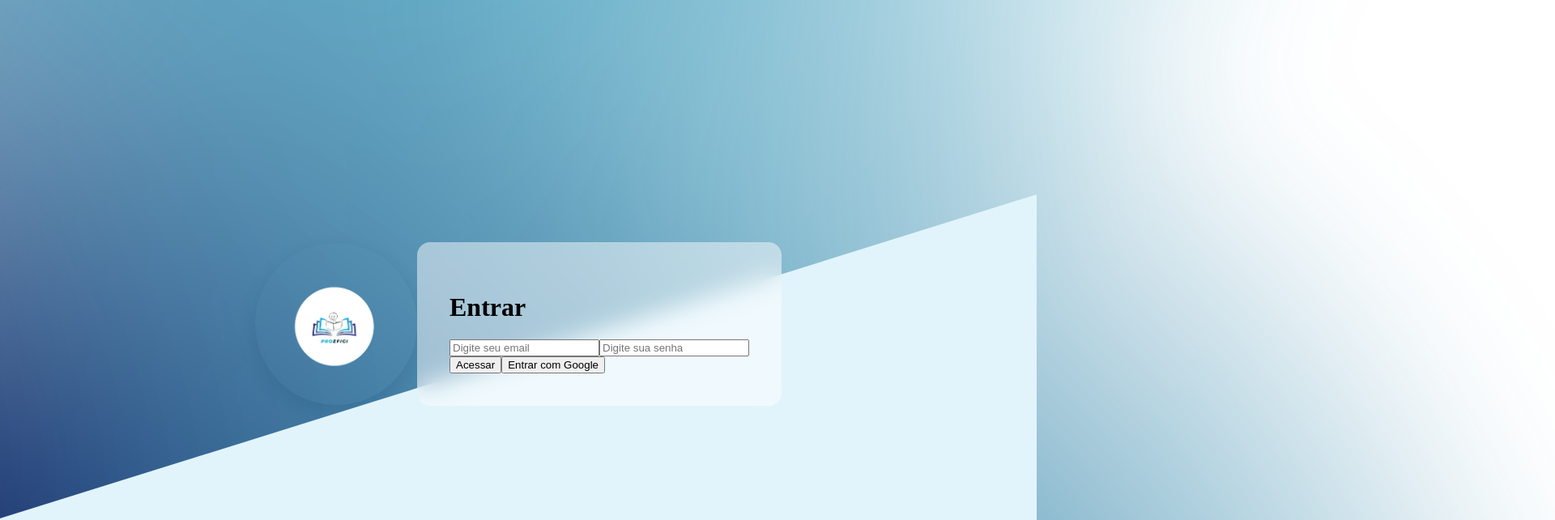
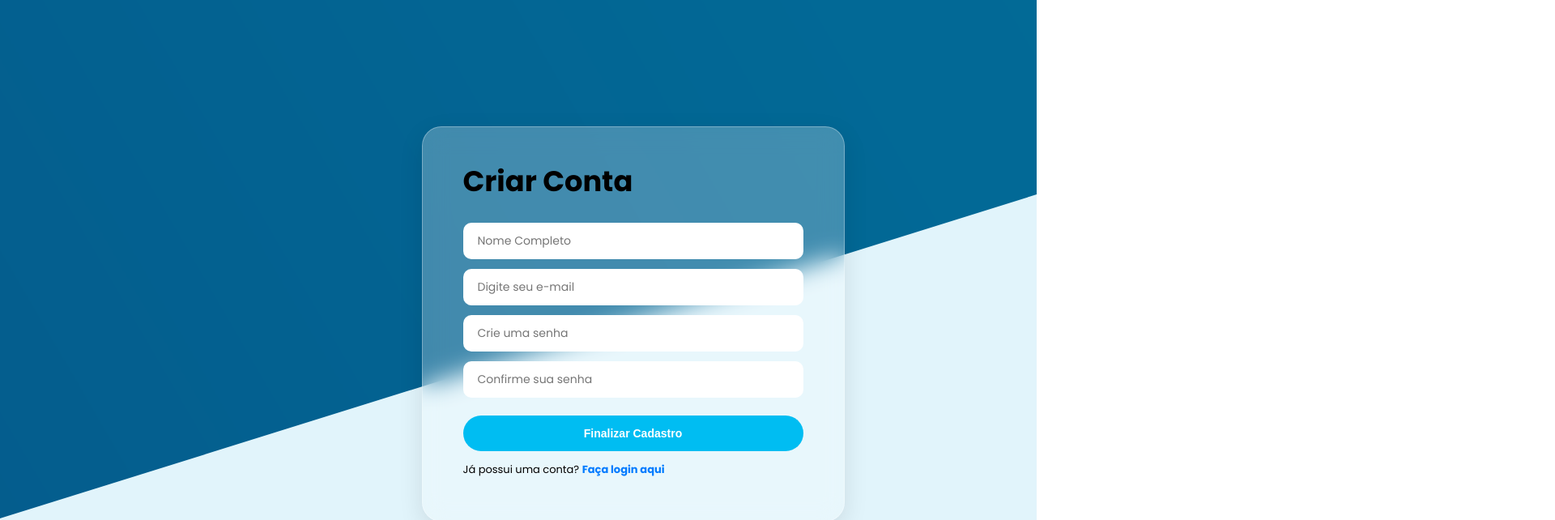
Before and after one commit to santtonas/proefigi, a React (Vite) app in the folder proefigi/: page /cadastro in a window 1280 px wide. Shown: the top 642 px of the page at 81% size, 1920 px wide, since content can reach past the window. Built offline with nearby package versions, Linux system fonts and the light colour scheme; the HTML template or start-up script is replaced by a standard one.

Commit message:
estilização da pagina de login e adição da dela de cadastro

```diff
--- a/package.json
+++ b/package.json
@@ -2,6 +2,7 @@
   "dependencies": {
     "@tsparticles/engine": "^3.9.1",
     "@tsparticles/react": "^3.0.0",
+    "react-router-dom": "^7.13.2",
     "react-tsparticles": "^2.12.2",
     "tsparticles": "^3.9.1",
     "tsparticles-engine": "^2.12.0",
--- a/proefigi/package.json
+++ b/proefigi/package.json
@@ -11,7 +11,8 @@
   },
   "dependencies": {
     "react": "^19.2.0",
-    "react-dom": "^19.2.0"
+    "react-dom": "^19.2.0",
+    "react-router-dom": "^7.13.2"
   },
   "devDependencies": {
     "@eslint/js": "^9.39.1",
--- a/proefigi/src/App.tsx
+++ b/proefigi/src/App.tsx
@@ -1,7 +1,19 @@
-import Login from "./pages/Login"
+import { BrowserRouter as Router, Routes, Route } from "react-router-dom";
+import Login from "./pages/Login";
+import Cadastro from "./pages/Cadastro"; // O nome deve ser igual ao do arquivo
 
 function App() {
-  return <Login />
+  return (
+    <Router>
+      <Routes>
+        {/* O path "/" é a página inicial (Login) */}
+        <Route path="/" element={<Login />} />
+
+        {/* O path "/cadastro" é onde sua nova tela vai morar */}
+        <Route path="/cadastro" element={<Cadastro />} />
+      </Routes>
+    </Router>
+  );
 }
 
-export default App
+export default App;
--- /dev/null
+++ b/proefigi/src/pages/Cadastro.tsx
@@ -0,0 +1,38 @@
+import React from 'react';
+import "../styles/cadastro.css"
+import logo from "../img/icoproefigi.png";
+import { Link } from "react-router-dom";
+
+const Cadastro: React.FC = () => {
+  return (
+    <div className="container-register">
+      {/* Opcional: Se quiser manter o logo flutuando como no login */}
+      <div className="logo-register">
+        <img src={logo} alt="Logo Proefigi" />
+      </div>
+
+      <div className="overlay"></div>
+
+      <div className="register-card">
+        <h1>Criar Conta</h1>
+
+        <form className="register-form">
+          <input type="text" placeholder="Nome Completo" />
+          <input type="email" placeholder="Digite seu e-mail" />
+          <input type="password" placeholder="Crie uma senha" />
+          <input type="password" placeholder="Confirme sua senha" />
+
+          <button type="submit" className="btn-register">
+            Finalizar Cadastro
+          </button>
+        </form>
+
+        <p className="footer-text">
+             Já possui uma conta? <Link to="/">Faça login aqui</Link>
+      </p>
+      </div>
+    </div>
+  );
+};
+
+export default Cadastro;
--- a/proefigi/src/pages/Login.tsx
+++ b/proefigi/src/pages/Login.tsx
@@ -30,6 +30,10 @@ export default function Login() {
           </button>
         </div>
 
+<p className="footer-text">
+          Não tem uma conta? <a href="/cadastro">Cdastre-se aqui</a>
+        </p>
+
       </div>
 
     </div>
--- /dev/null
+++ b/proefigi/src/styles/cadastro.css
@@ -0,0 +1,123 @@
+@import url('https://fonts.googleapis.com/css2?family=Poppins:wght@300;400;600;700&display=swap');
+
+/* REUTILIZANDO A ESTRUTURA DE FUNDO ANIMADO */
+.container-register {
+  width: 100vw;
+  height: 100vh;
+  display: flex;
+  justify-content: center;
+  align-items: center;
+  position: relative;
+  overflow: hidden;
+  font-family: 'Poppins', sans-serif;
+}
+
+/* O fundo animado (copiado do login para manter a identidade) */
+.container-register::before {
+  content: "";
+  position: absolute;
+  width: 300%;
+  height: 300%;
+  top: -100%;
+  left: -100%;
+  background:
+    linear-gradient(-45deg, #101157, #026996, #0a82aa),
+    radial-gradient(circle at 30% 30%, rgba(10,130,170,0.6), transparent 50%),
+    radial-gradient(circle at 70% 60%, rgba(2,105,150,0.6), transparent 50%),
+    radial-gradient(circle at 50% 80%, rgba(16,17,87,0.6), transparent 50%);
+  background-size: 400% 400%;
+  animation: moveBg 20s ease-in-out infinite;
+  z-index: 0;
+  filter: blur(100px);
+}
+
+/* CARD DE CADASTRO (Ajustado para mais campos) */
+.register-card {
+  position: relative;
+  z-index: 5;
+  background: rgba(255, 255, 255, 0.25);
+  backdrop-filter: blur(15px);
+  -webkit-backdrop-filter: blur(15px);
+
+  padding: 40px 50px;
+  width: 420px; /* Um pouco mais largo que o login */
+  border-radius: 24px;
+  border: 1px solid rgba(255, 255, 255, 0.3);
+  box-shadow: 0 10px 30px rgba(0, 0, 0, 0.1);
+
+  display: flex;
+  flex-direction: column;
+}
+
+.register-card h1 {
+  font-weight: 700;
+  font-size: 2.2rem;
+  margin-bottom: 25px;
+  color: #000;
+  margin-top: 0;
+}
+
+/* INPUTS ESPECÍFICOS DO CADASTRO */
+.register-card input {
+  width: 100%;
+  padding: 12px 18px;
+  margin-bottom: 12px; /* Espaçamento menor para caber tudo */
+  border: none;
+  border-radius: 10px;
+  background-color: #fff;
+  font-size: 14px;
+  outline: none;
+  box-sizing: border-box;
+  font-family: 'Poppins', sans-serif;
+}
+
+/* BOTÃO DE CADASTRO */
+.btn-register {
+  width: 100%;
+  padding: 14px;
+  margin-top: 10px;
+  border: none;
+  border-radius: 50px;
+  background-color: #00bdf2;
+  color: white;
+  font-weight: 600;
+  cursor: pointer;
+  transition: background-color 0.1s linear; /* Rápido como você pediu */
+}
+
+.btn-register:hover {
+  background-color: #0077d8;
+}
+
+/* FOOTER */
+.register-footer {
+  margin-top: 20px;
+  font-size: 13px;
+  text-align: center;
+  color: #333;
+}
+
+.register-footer a {
+  font-weight: bold;
+  text-decoration: none;
+  color: #000;
+}
+
+.footer-text  {
+  font-size: 13px;
+
+}
+
+.footer-text a {
+  font-size: 13px;
+  text-decoration: none;
+  color: #007bff;
+  font-weight: bold;
+}
+
+/* ANIMAÇÃO (Necessária se for um arquivo separado) */
+@keyframes moveBg {
+  0% { transform: translate(0,0) rotate(0deg); background-position: 0% 50%; }
+  50% { transform: translate(-10%, -10%) rotate(180deg); background-position: 100% 50%; }
+  100% { transform: translate(0,0) rotate(360deg); background-position: 0% 50%; }
+}
--- a/proefigi/src/styles/login.css
+++ b/proefigi/src/styles/login.css
@@ -1,3 +1,5 @@
+@import url('https://fonts.googleapis.com/css2?family=Poppins:wght@300;400;600;700&display=swap');
+
 body{
   margin:0;
   height:100vh;
@@ -12,6 +14,7 @@ body{
   justify-content:center;
   align-items:center;
   position:relative;
+  overflow:hidden;
 }
 
 /* FUNDO ANIMADO */
@@ -25,41 +28,173 @@ body{
   top:-100%;
   left:-100%;
 
-  background: radial-gradient(circle at 30% 30%, #0a82aa, transparent 40%),
-              radial-gradient(circle at 70% 60%, #026996, transparent 40%),
-              radial-gradient(circle at 50% 80%, #101157, transparent 40%);
 
-  animation: moveBg 30s ease-in-out infinite;
+  background:
+    linear-gradient(-45deg, #101157, #026996, #0a82aa),
+    radial-gradient(circle at 30% 30%, rgba(10,130,170,0.6), transparent 50%),
+    radial-gradient(circle at 70% 60%, rgba(2,105,150,0.6), transparent 50%),
+    radial-gradient(circle at 50% 80%, rgba(16,17,87,0.6), transparent 50%);
+
+  background-size: 400% 400%;
+
+  animation: moveBg 20s ease-in-out infinite;
+
   z-index:0;
-  filter: blur(80px)
-
+  filter: blur(10px);
 }
 
+/* linhas suaves estilo PS2 */
+.container::after{
+  content:"";
+  position:absolute;
+
+  width:200%;
+  height:200%;
+  top:-50%;
+  left:-50%;
+
+  background: repeating-linear-gradient(
+    120deg,
+    rgba(255,255,255,0.03) 0px,
+    rgba(255,255,255,0.03) 2px,
+    transparent 2px,
+    transparent 20px
+  );
+
+  animation: floatLines 25s linear infinite;
+  z-index:0;
+}
+
+/* animação principal */
 @keyframes moveBg{
   0%{
     transform: translate(0,0) rotate(0deg);
+    background-position: 0% 50%;
   }
   50%{
-    transform: translate(-10%, -10%) rotate(170deg);
+    transform: translate(-10%, -10%) rotate(180deg);
+    background-position: 100% 50%;
   }
   100%{
-    transform: translate(1,0) rotate(360deg);
+    transform: translate(0,0) rotate(360deg);
+    background-position: 0% 50%;
+  }
+}
+
+/* animação das linhas */
+@keyframes floatLines{
+  from{
+    transform: translate(0,0);
+  }
+  to{
+    transform: translate(200px,200px);
   }
 }
 
 /* CARD */
-.login-card{
-  position:relative;
-  z-index:1;
 
-  background: rgba(255, 255, 255, 0.486);
-  backdrop-filter: blur(15px);
+.login-card {
+  position: relative;
+  z-index: 5;
 
-  padding:40px;
-  border-radius:16px;
-  color:rgb(0, 0, 0);
+  background: rgba(255, 255, 255, 0.247);
+  backdrop-filter: blur(12px);
+  -webkit-backdrop-filter: blur(12px);
+
+  padding: 40px 60px;
+  width: 450px;
+  border-radius: 24px;
+  border: 1px solid rgba(255, 255, 255, 0.3);
+  box-shadow: 0 10px 30px rgba(0, 0, 0, 0.1);
+
+  display: flex;
+  flex-direction: column;
 }
 
+.login-card h1 {
+  font-family: 'Poppins', sans-serif;
+  font-weight: 700;
+  font-size: 2rem;
+  margin-bottom: 25px;
+  color: #000000;
+
+}
+
+.login-card input {
+  width: 100%;
+  padding: 14px 20px;
+  margin-bottom: 15px;
+  border: none;
+  border-radius: 8px;
+  background-color: #fff;
+  font-size: 14px;
+  outline: none;
+  box-sizing: border-box; /* Garante que o padding não quebre a largura */
+  box-shadow: inset 0 2px 4px rgba(0,0,0,0.05);
+}
+
+.login-card input::placeholder {
+  color: #999;
+}
+
+.buttons {
+  display: flex;
+  gap: 12px;
+  margin-top: 10px;
+}
+
+button {
+  flex: 1;
+  padding: 12px;
+  border: none;
+  border-radius: 50px;
+  font-weight: 600;
+  font-size: 14px;
+  cursor: pointer;
+  display: flex;
+  align-items: center;
+  justify-content: center;
+  gap: 8px;
+  transition: background-color 0.1s linear;
+
+}
+
+/* Botão Acessar - Azul Turquesa */
+.btn-primary {
+  background-color: #00bdf2;
+  color: white;
+}
+
+.btn-primary:hover {
+  background-color: #0077d8;
+
+}
+.btn-google:hover {
+  background-color: #0077d8;
+
+
+}
+
+.btn-google {
+  background-color: #00bdf2;
+  color: white;
+}
+
+/* Estilo do link de cadastro lá embaixo */
+.login-card .footer-text {
+  margin-top: 20px;
+  font-size: 12px;
+  text-align: right;
+  color: #333;
+}
+
+.login-card .footer-text a {
+  font-weight: bold;
+  text-decoration: none;
+  color: #000;
+}
+
+/* triangulo */
 .overlay{
   position:absolute;
   bottom:0;
@@ -82,31 +217,17 @@ body{
   display:flex;
   justify-content:space-around;
   align-items:center;
-}
 
-.logo{
-  width:200px;
-  height:200px;
-
-  background:rgb(255, 255, 255);
-  border-radius:50%;
-
-  display:flex;
-  align-items:center;
-  justify-content:center;
-
-  box-shadow: 0 10px 30px rgba(0,0,0,0.2);
+  position:relative;
+  z-index:2;
 }
 
 .logo img{
-  width:70%;
-  height:70%;
+  width:100%;
+  height:100%;
   object-fit:contain;
   position: relative;
   z-index: 3;
+ filter: drop-shadow(0 0 5px #2f3131) ;
+
 }
-
-.content{
-  position:relative;
-  z-index:2;
-}
```
Also changed, not shown: 2 other files (tests, documents, lock files or other folders).
